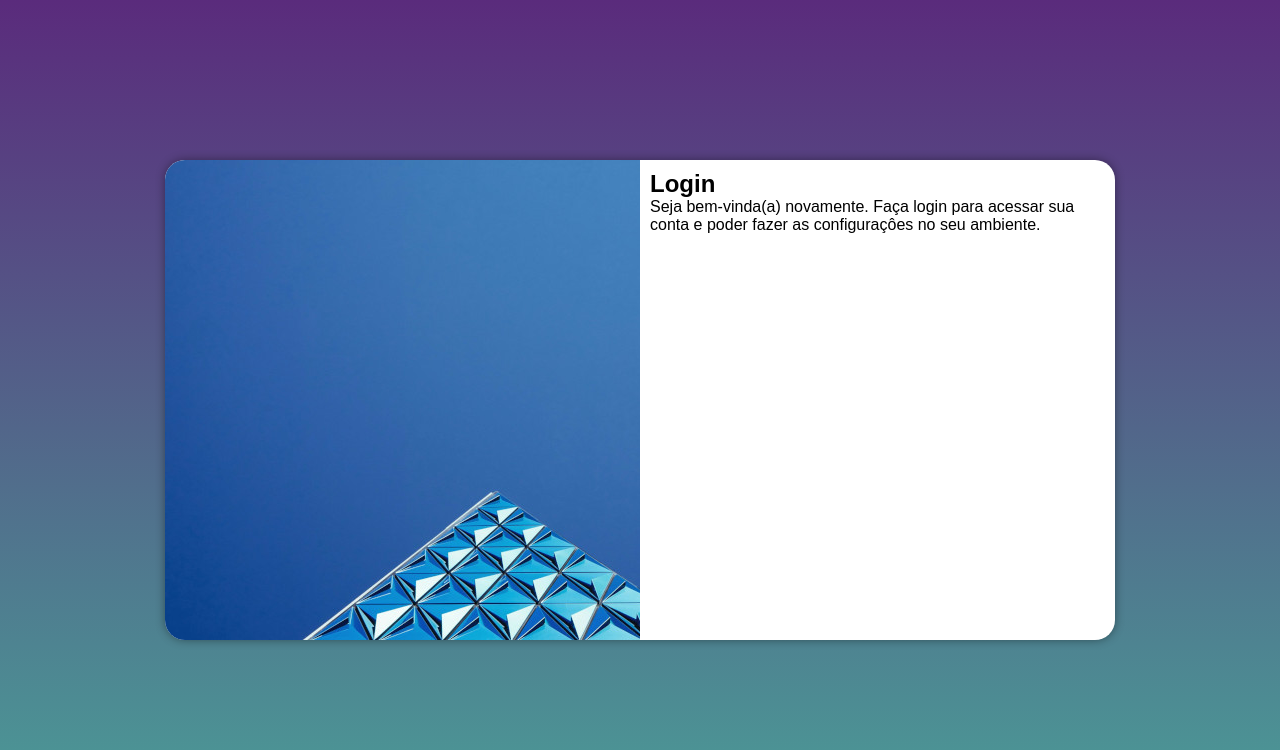
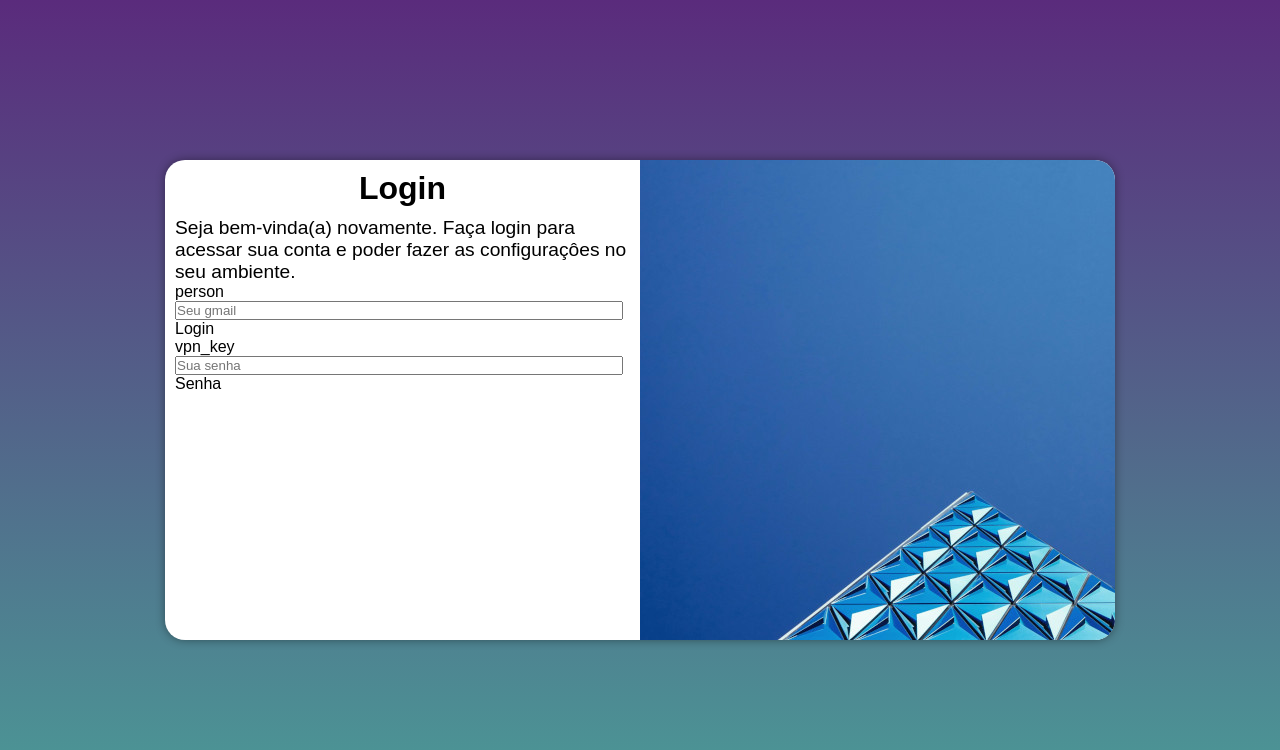
Before and after one commit to wilnervictor/projeto-login, a plain HTML site: page index.html in a window 1280 px wide. Drawn offline with Linux system fonts and the light colour scheme.

Commit message:
login v 1,7

```diff
--- a/estilos/style.css
+++ b/estilos/style.css
@@ -49,6 +49,17 @@ div#formulario{
     display: block;
     padding: 10px;
 }
+div#formulario > h1{
+    text-align: center;
+    margin-bottom: 10px;
+}
+div#formulario > p {
+    font-size: 1em;
+}
+div.campo input{
+ width: 35vw;
+}
+
 @media screen and (min-width: 768px) and (max-width: 992px){
     body{
         background-image: linear-gradient(180deg, #5A2B7C, #4aa198ee);
@@ -83,13 +94,19 @@ div#formulario{
     #imagem{
         background: url(../imagens/padrao700px.jpg);
         background-repeat: no-repeat;
-        float: left;
+        float: right;
         width: 50%;
         height: 100%;
     }
     #formulario{
-        float: right;
+        float: left;
         width: 50%;
 
     }
+    div#formulario > p {
+    font-size: 1.2em;
+    }
+    div#formulario > h1 {
+        font-size: 2em;
+    }
 }
--- a/index.html
+++ b/index.html
@@ -4,6 +4,8 @@
     <meta charset="UTF-8" />
     <meta name="viewport" content="width=device-width, initial-scale=1.0" />
     <link rel="stylesheet" href="estilos/style.css" />
+
+
     <title>Tela de login</title>
   </head>
   <body>
@@ -20,7 +22,16 @@
             poder fazer as configuraçôes no seu ambiente.
           </p>
           <form action="login.js" method="post" autocomplete="off">
-
+            <div class="campo">
+                <span class="material-symbols-outlined">person</span>
+                <input type="email" name="login" id="ilogin" placeholder="Seu gmail"/>
+                 <label for="ilogin">Login</label>
+            </div>
+            <div class="campo">
+                <span class="material-symbols-outlined">vpn_key</span>
+                <input type="password" name="senha" id="isenha" placeholder="Sua senha">
+                <label for="isenha">Senha</label>
+            </div>
           </form>
         </div>
       </section>
```
